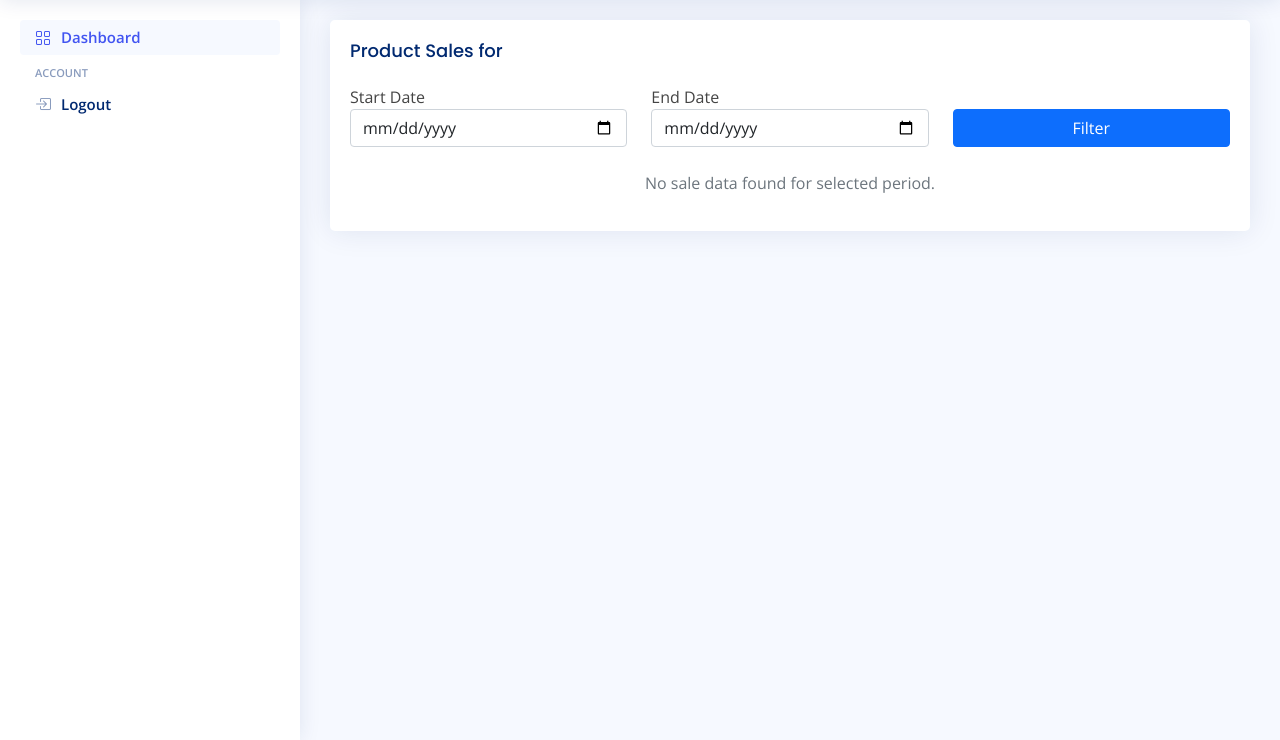
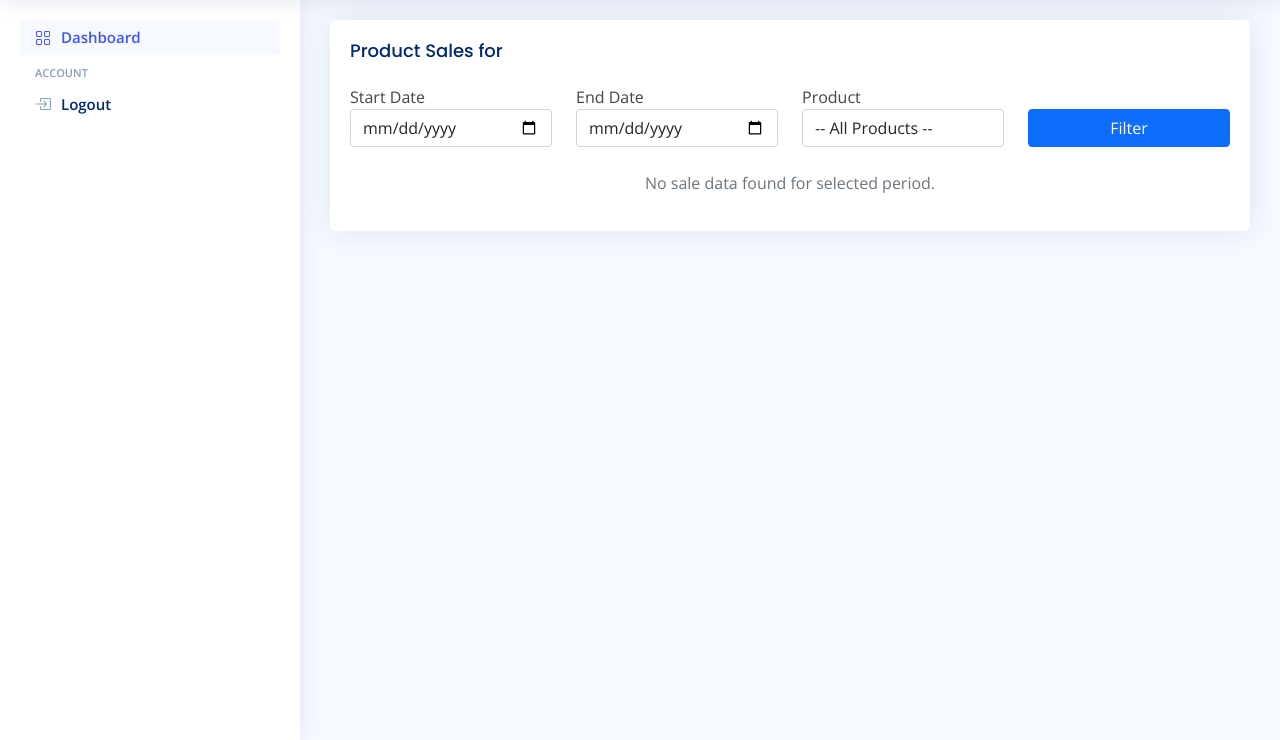
Before and after one commit to Ziko278/drink_software, a Django app: template admin_site/templates/admin_site/statistic/product_sales.html in a window 1280 px wide. Shown: the part 60-800 px from the top of the page. Run offline with Django 3.2, Linux system fonts and the light colour scheme; the template is opened without the code that fills it, so the values that code supplies are empty; some libraries are stand-ins or nearby versions.

Commit message:
finance changes

```diff
--- a/admin_site/templates/admin_site/statistic/product_sales.html
+++ b/admin_site/templates/admin_site/statistic/product_sales.html
@@ -13,18 +13,33 @@
     </h5>
 
     <form method="get" class="row mb-4">
-      <div class="col-md-4">
+  <div class="col-md-3">
     <label>Start Date</label>
     <input type="date" name="start_date" value="{{ start_date }}" class="form-control" required>
   </div>
-      <div class="col-md-4">
+
+  <div class="col-md-3">
     <label>End Date</label>
     <input type="date" name="end_date" value="{{ end_date }}" class="form-control" required>
   </div>
-      <div class="col-md-4 d-flex align-items-end">
+
+  <div class="col-md-3">
+    <label>Product</label>
+    <select name="product" class="form-control">
+      <option value="">-- All Products --</option>
+      {% for product in products %}
+        <option value="{{ product.id }}" {% if selected_product == product.id|stringformat:"s" %}selected{% endif %}>
+          {{ product.name|title }}
+        </option>
+      {% endfor %}
+    </select>
+  </div>
+
+  <div class="col-md-3 d-flex align-items-end">
     <button type="submit" class="btn btn-primary w-100">Filter</button>
   </div>
 </form>
+
 
     {% if items %}
     <div class="table-responsive">
```
Also changed, not shown: admin_site/views.py (+16 -2 lines). Lines whose indentation alone changed are shown as unchanged.
